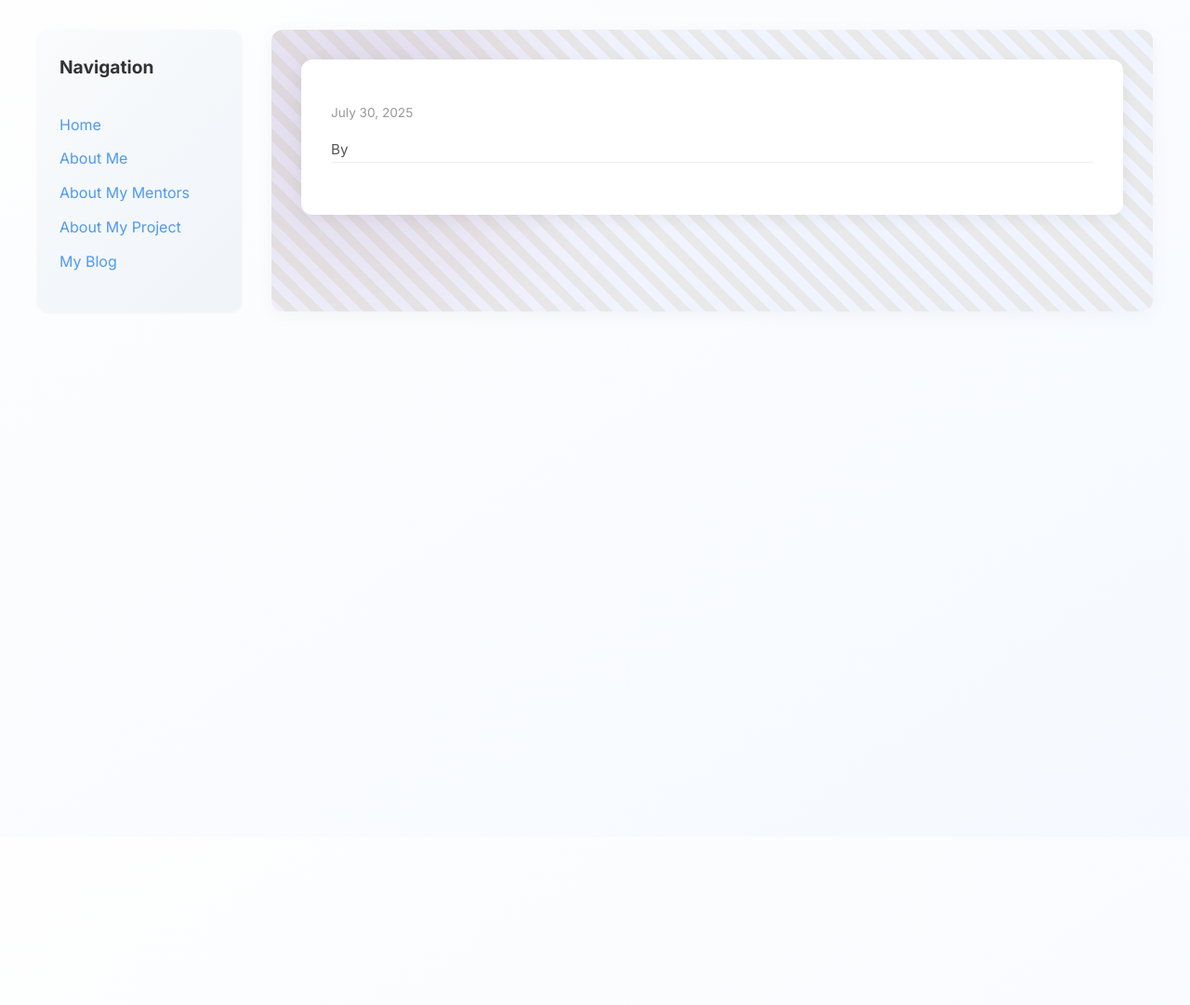
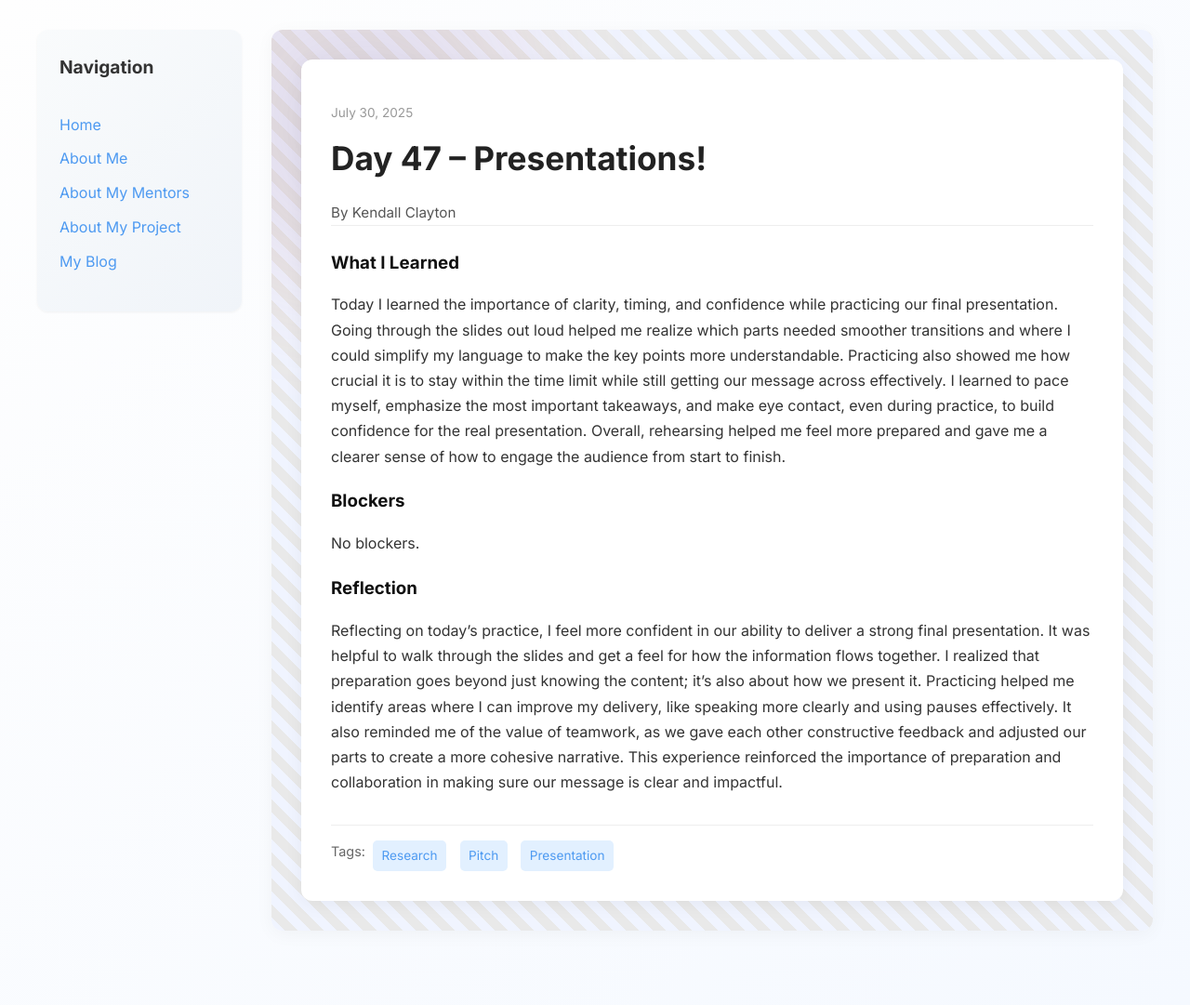
Before and after one commit to kendallzoe/kendallzoe.github.io, a Jekyll site: the page built from _posts/2025-07-30-day-47.md, in a window 1280 px wide. Shown: the whole page at 93% size. Built offline with Jekyll 4.4.1, drawn with Linux system fonts in a browser that asks for light colours; our own code applies the rules of GitHub Pages for plain Markdown files; before the commit the page ends 900 px from its top, so only the background shows below that.

Commit message:
Update 2025-07-30-day-47.md

```diff
--- a/_posts/2025-07-30-day-47.md
+++ b/_posts/2025-07-30-day-47.md
@@ -1,17 +1,17 @@
 ---
 layout: post
-title: "Day 47 – Final Presenation!"
+title: "Day 47 – Presentations!"
 date: 2025-07-30
 author: "Kendall Clayton"
 permalink: /day47.html
 tags: ["Research", "Pitch", "Presentation"]
 
 what_i_learned: |
-Today I learned the importance of clarity, timing, and confidence while practicing our final presentation. Going through the slides out loud helped me realize which parts needed smoother transitions and where I could simplify my language to make the key points more understandable. Practicing also showed me how crucial it is to stay within the time limit while still getting our message across effectively. I learned to pace myself, emphasize the most important takeaways, and make eye contact, even during practice, to build confidence for the real presentation. Overall, rehearsing helped me feel more prepared and gave me a clearer sense of how to engage the audience from start to finish.
+  Today I learned the importance of clarity, timing, and confidence while practicing our final presentation. Going through the slides out loud helped me realize which parts needed smoother transitions and where I could simplify my language to make the key points more understandable. Practicing also showed me how crucial it is to stay within the time limit while still getting our message across effectively. I learned to pace myself, emphasize the most important takeaways, and make eye contact, even during practice, to build confidence for the real presentation. Overall, rehearsing helped me feel more prepared and gave me a clearer sense of how to engage the audience from start to finish.
 
 blockers: "No blockers."
 
 reflection: |
-Reflecting on today’s practice, I feel more confident in our ability to deliver a strong final presentation. It was helpful to walk through the slides and get a feel for how the information flows together. I realized that preparation goes beyond just knowing the content; it’s also about how we present it. Practicing helped me identify areas where I can improve my delivery, like speaking more clearly and using pauses effectively. It also reminded me of the value of teamwork, as we gave each other constructive feedback and adjusted our parts to create a more cohesive narrative. This experience reinforced the importance of preparation and collaboration in making sure our message is clear and impactful.
+  Reflecting on today’s practice, I feel more confident in our ability to deliver a strong final presentation. It was helpful to walk through the slides and get a feel for how the information flows together. I realized that preparation goes beyond just knowing the content; it’s also about how we present it. Practicing helped me identify areas where I can improve my delivery, like speaking more clearly and using pauses effectively. It also reminded me of the value of teamwork, as we gave each other constructive feedback and adjusted our parts to create a more cohesive narrative. This experience reinforced the importance of preparation and collaboration in making sure our message is clear and impactful.
 
 ---
```
